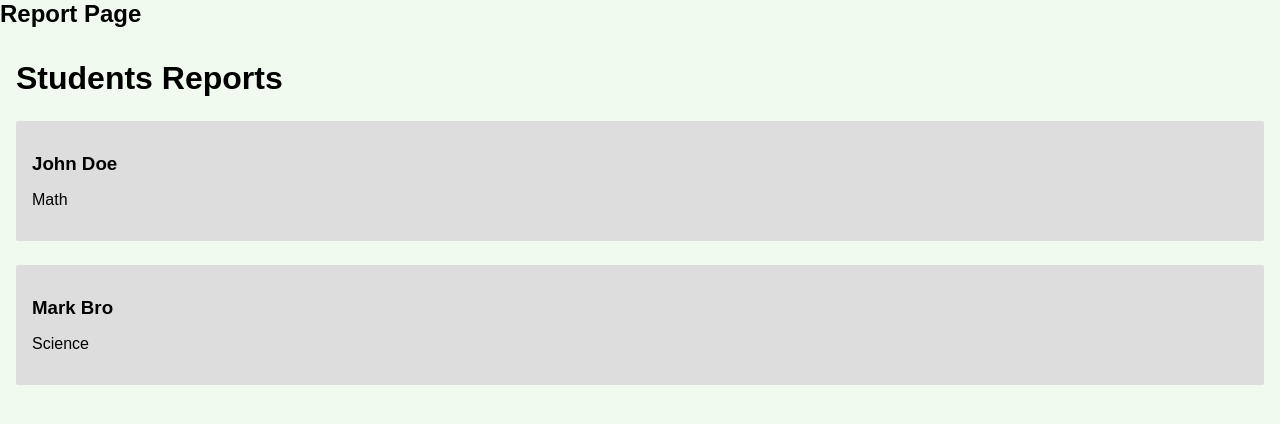
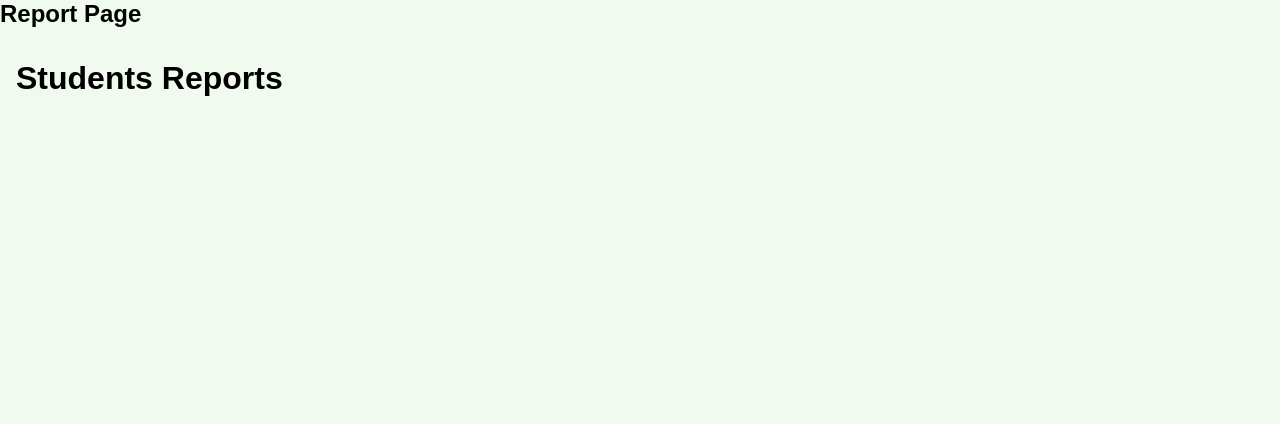
Before and after one commit to TonyTech-GIT/Attendance-tracker, a React (Create React App) app in the folder frontend/: page /auth/admin/report in a window 1280 px wide. Shown: the top 424 px of the page. Built offline with nearby package versions, Linux system fonts and the light colour scheme.

Commit message:
Testing out means of data transfer from student dashboard to admin

```diff
--- a/frontend/src/App.js
+++ b/frontend/src/App.js
@@ -36,7 +36,7 @@ const App = () => {
           <Route path='/auth/admin/report' element={<Report />} />
           <Route path={`/auth/admin/report/:studentId`} element={<IndividualStu />} />
 
-          <Route path='/auth/student' element={<StudentDashboard authDetails={dataFromAuth} />} />
+          <Route path='/auth/student' element={<StudentDashboard authDetails={dataFromAuth} > <Report /> </StudentDashboard>} />
         </Routes>
       </Router>
     </div>
--- a/frontend/src/components/AdminDashboard.js
+++ b/frontend/src/components/AdminDashboard.js
@@ -4,9 +4,13 @@ import { FontAwesomeIcon } from "@fortawesome/react-fontawesome"
 import { faClose, faUser } from "@fortawesome/free-solid-svg-icons"
 import { useState } from "react"
 
+// import AdminDataContext from "./AdminDataContext"
+
 const AdminDashboard = () => {
     const [showModal, setShowModal] = useState(false)
     const [modalMe, setModalMe] = useState(false)
+
+    // const validData = useContext(AdminDataContext)
 
     const navigate = useNavigate()
 
--- a/frontend/src/components/Login.js
+++ b/frontend/src/components/Login.js
@@ -4,7 +4,7 @@ import { useState } from 'react'
 import { FontAwesomeIcon } from '@fortawesome/react-fontawesome'
 import { faExclamationCircle, faEye, faEyeSlash } from '@fortawesome/free-solid-svg-icons'
 
-const Login = () => {
+const Login = ({ dataReceived }) => {
     const [email, setEmail] = useState('')
     const [password, setPassword] = useState('')
     const [showPassword, setShowPassword] = useState(false)
@@ -37,7 +37,9 @@ const Login = () => {
         axios
             .post('http://localhost:5000/auth/login', user)
             .then((response) => {
-                // const userData = response.data;
+                const userData = response.data;
+
+                dataReceived(userData)
 
                 const userRole = response.data.role
                 if (userRole === 'admin') {
--- a/frontend/src/components/StudentDashboard.js
+++ b/frontend/src/components/StudentDashboard.js
@@ -4,9 +4,11 @@ import { FontAwesomeIcon } from "@fortawesome/react-fontawesome"
 import { faClose, faExclamationCircle, faUser } from "@fortawesome/free-solid-svg-icons"
 import { useState } from "react"
 import axios from "axios"
+import AdminDataContext from "./AdminDataContext"
 
 
-const StudentDashboard = ({ authDetails }) => {
+
+const StudentDashboard = ({ authDetails, children }) => {
 
 
     // const { studentData } = useContext(AuthContext)
@@ -27,6 +29,8 @@ const StudentDashboard = ({ authDetails }) => {
     const [homeAddress, setHomeAddress] = useState('')
     const [secondContact, setSecondContact] = useState('')
 
+    const [validStudent, setValidStudent] = useState([])
+
     const navigate = useNavigate()
 
 
@@ -44,6 +48,26 @@ const StudentDashboard = ({ authDetails }) => {
 
     // Confirm button...
     const handleMeConfirm = () => {
+
+        // axios GET request for valid students...
+        axios
+            .get('http://localhost:5000/auth/studentReg')
+            .then((response) => {
+                setValidStudent(response.data)
+
+                const testData = response.data
+
+                console.log(testData)
+
+                // console.log(validStudent);
+            })
+            .catch((err) => {
+                console.log("Error fetching data", err)
+            })
+
+
+
+
 
         if (authDetails) {
             console.log(authDetails)
@@ -447,8 +471,11 @@ const StudentDashboard = ({ authDetails }) => {
 
             </section>
 
+            <AdminDataContext.Provider value={validStudent}>
+                {children}
+            </AdminDataContext.Provider>
 
-            {/* ADMIN BODY SECTION END... */}
+            {/* STUDENT BODY SECTION END... */}
         </div>
     )
 }
--- a/frontend/src/components/admin-sub/Report.js
+++ b/frontend/src/components/admin-sub/Report.js
@@ -1,17 +1,22 @@
 import React from 'react'
 // import { useState } from 'react';
+import { useContext } from 'react'
+
 import { Link } from 'react-router-dom';
 // import { useNavigate } from 'react-router-dom'
+import AdminDataContext from '../AdminDataContext';
 
 const Report = () => {
-    const studentsList = [
-        {
-            id: 1, name: "John Doe", subject: 'Math'
-        },
-        {
-            id: 2, name: "Mark Bro", subject: "Science"
-        }
-    ]
+    const validStudents = useContext(AdminDataContext)
+
+    // const studentsList = [
+    //     {
+    //         id: 1, name: "John Doe", subject: 'Math'
+    //     },
+    //     {
+    //         id: 2, name: "Mark Bro", subject: "Science"
+    //     }
+    // ]
 
 
     return (
@@ -22,7 +27,26 @@ const Report = () => {
 
             <main className='student-list'>
                 {/* function to map through list of students offering a course... */}
-                {studentsList.length === 0 ? (
+                {validStudents?.length > 0 ? (
+                    <p>No Students Yet</p>
+                ) : (
+                    <>
+                        {validStudents?.map((validStudent, index) => (
+                            <Link to={`/auth/admin/report/${validStudent.id}`} className='student-links' key={index} >
+
+                                <li className='student'>
+                                    <h3>{validStudent.userName}</h3>
+                                    <p>{validStudent.regNo}</p>
+                                </li>
+
+                            </Link>
+                        ))}
+
+
+                    </>
+                )}
+
+                {/* {studentsList.length === 0 ? (
                     <p>No Students Yet</p>
                 ) : (
                     <>
@@ -39,7 +63,7 @@ const Report = () => {
 
 
                     </>
-                )}
+                )} */}
 
             </main>
         </section>
```
